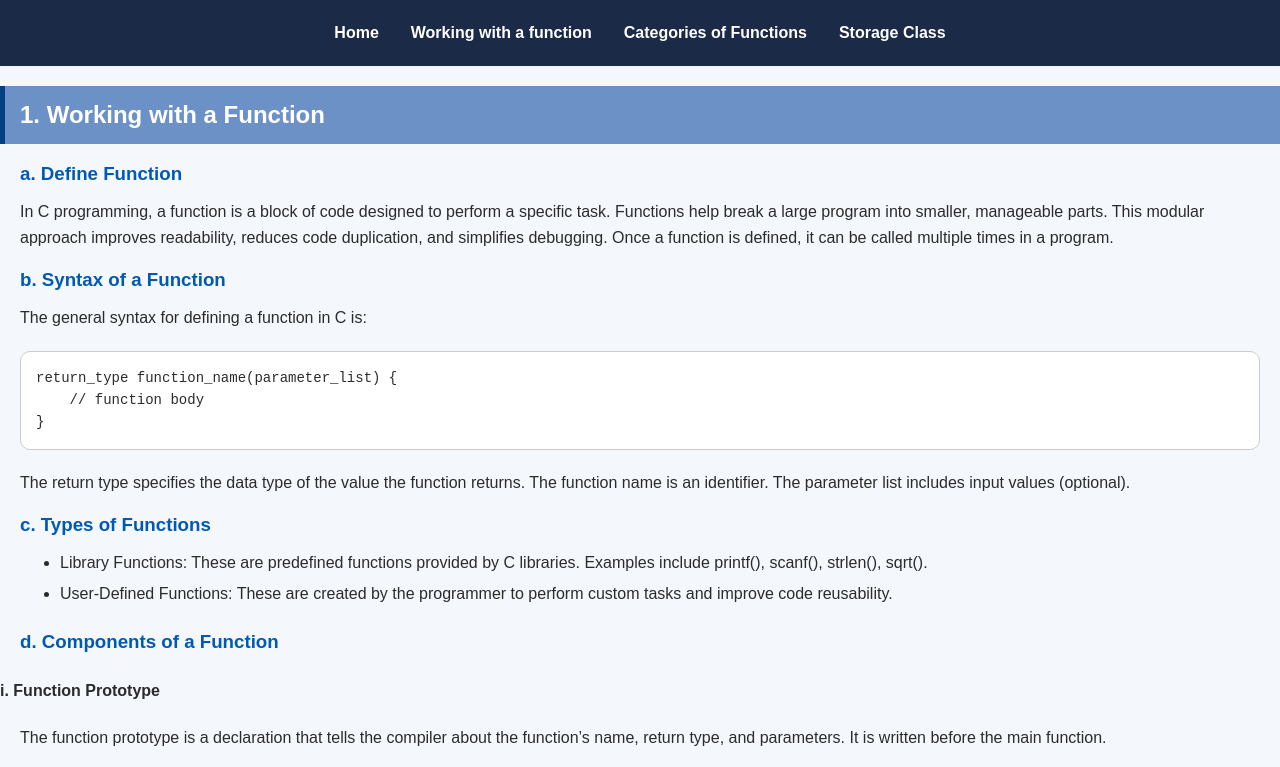
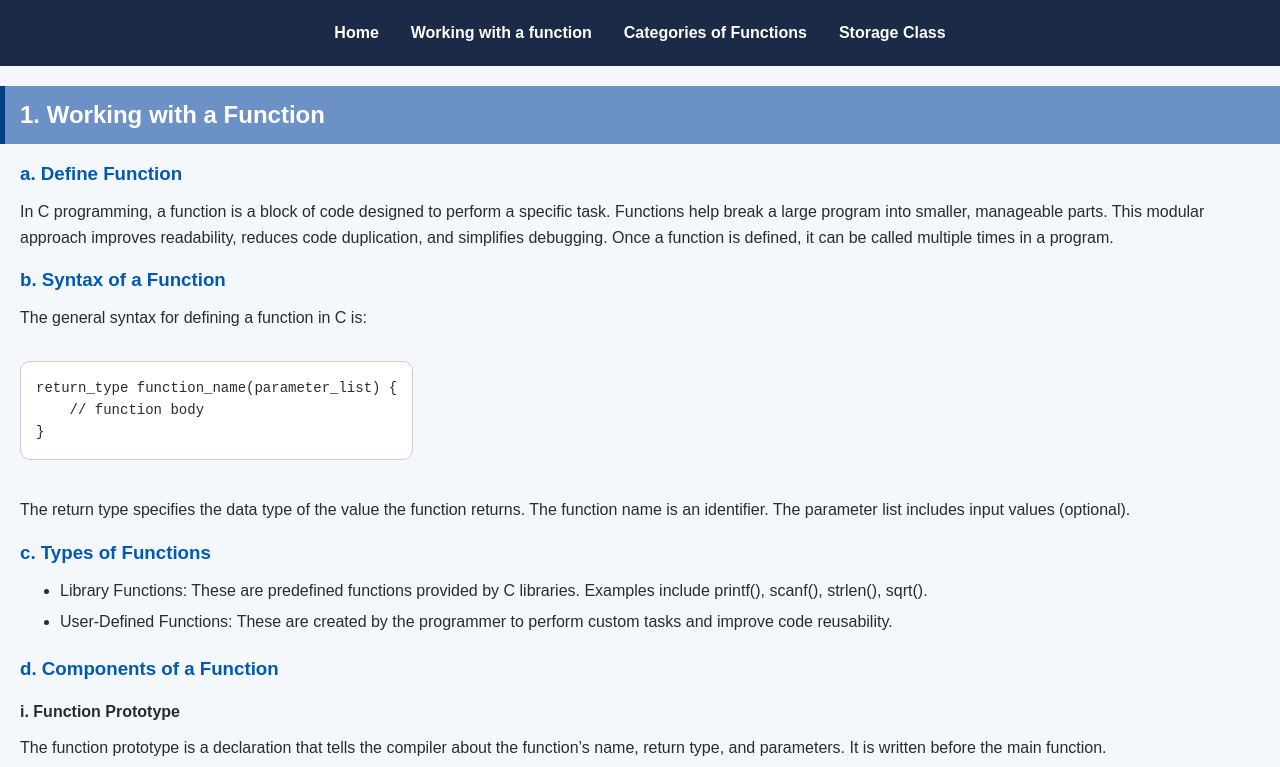
Before and after one commit to Palpasa08/Grade-12-Syllabus, a plain HTML site: page chap4.html in a window 1280 px wide. Shown: the top 767 px of the page. Drawn offline with Linux system fonts and the light colour scheme.

Commit message:
Update chap4.css

```diff
--- a/chap4.css
+++ b/chap4.css
@@ -68,12 +68,16 @@ h3 {
   margin: 15px 20px 5px;
   color: #0059b3;
 }
+h4{
+    margin: 15px 20px 5px;
+}
 pre {
   background-color: #ffffff;
   padding: 15px;
   margin: 20px;
   border-radius: 10px;
   border: 1px solid #ccc;
+   display: inline-block;
   overflow-x: auto;
   font-family: 'Courier New', monospace;
   font-size: 14px;
```
